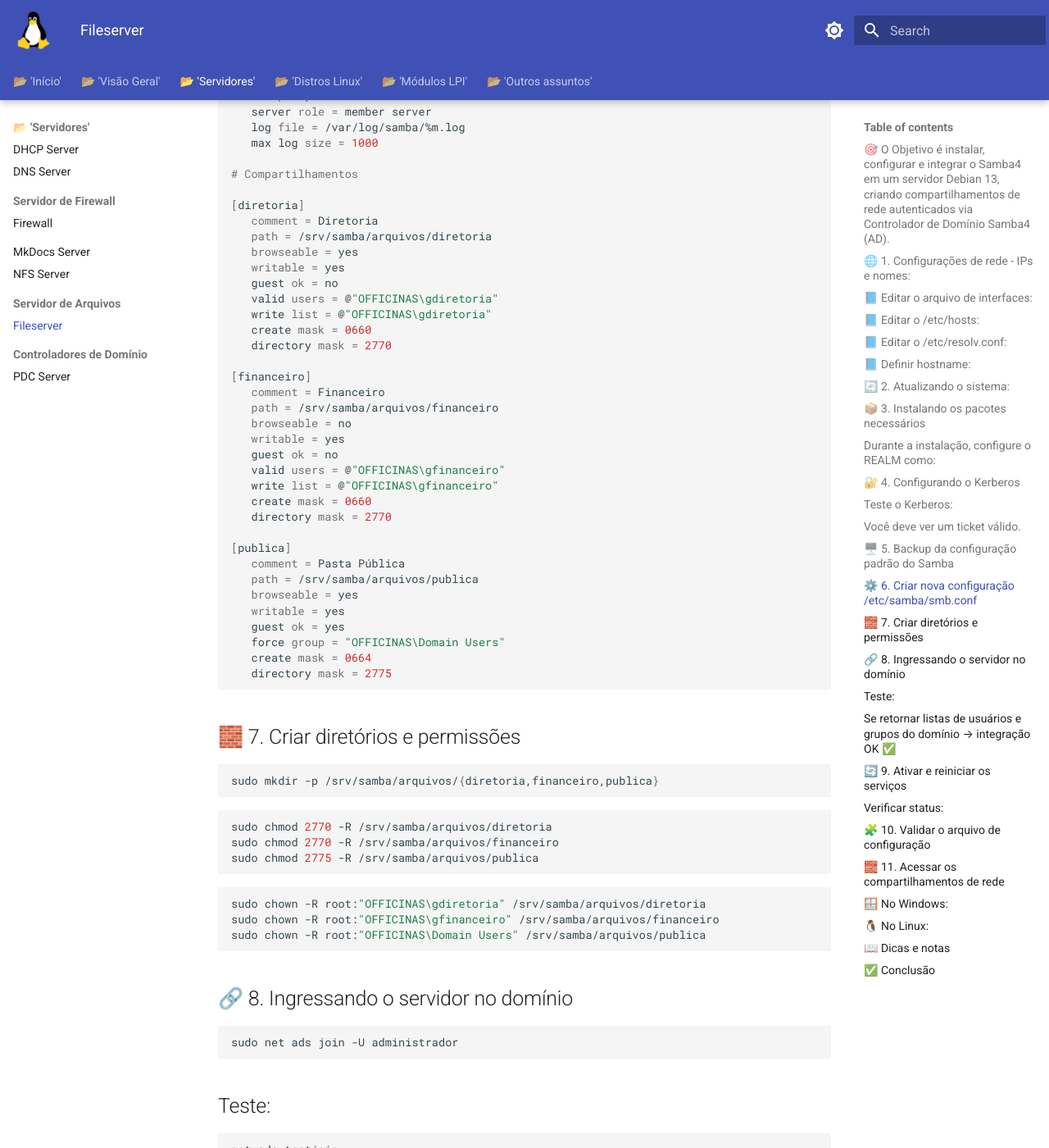
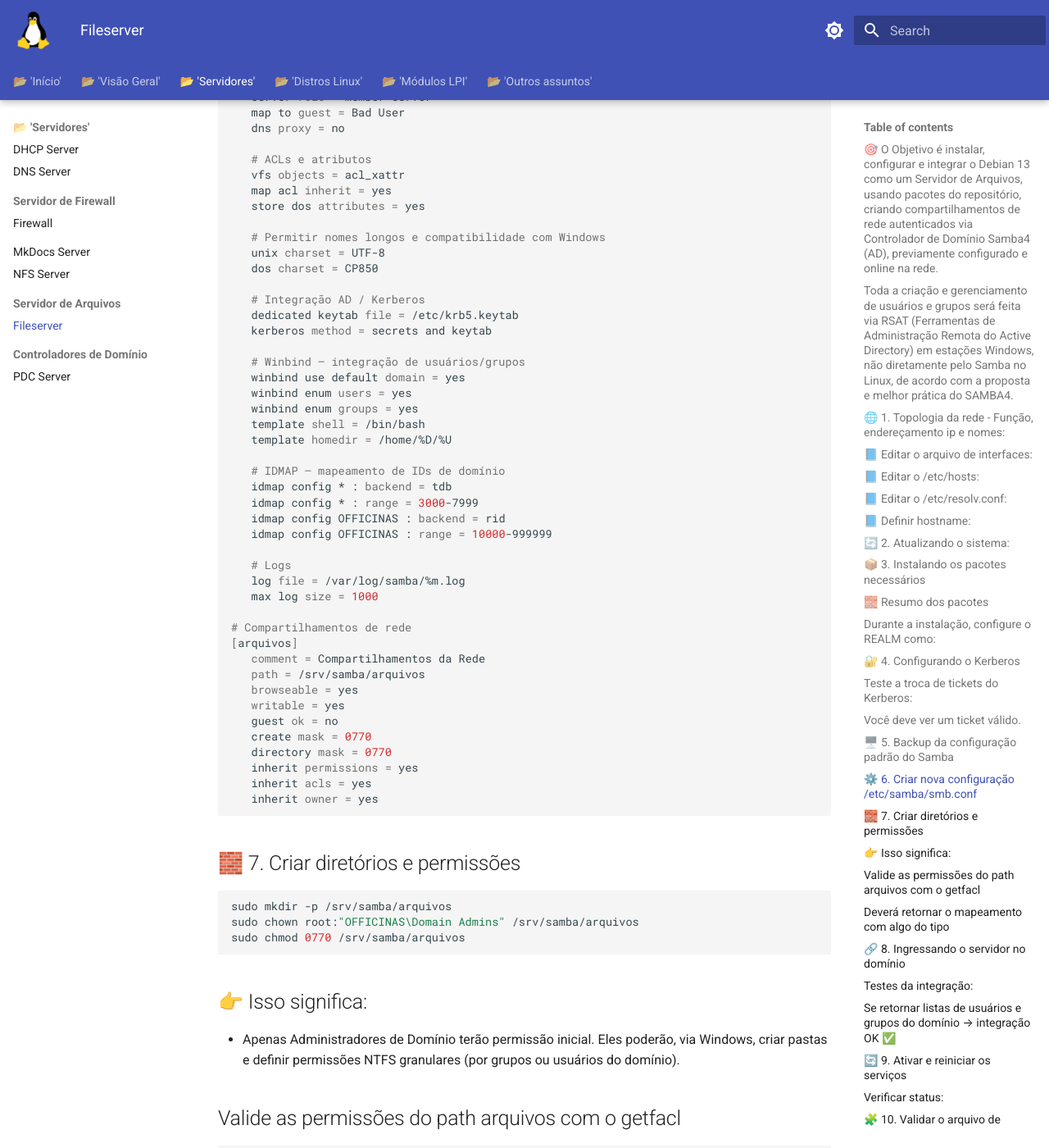
Before and after one commit to educharquero/officinas, an MkDocs documentation site: the page built from docs/Fileserver.md, in a window 1280 px wide and 1400 px high, scrolled down 3217 px. Shown: the whole window at 82% size. Built offline with MkDocs 1.6.1 and Material for MkDocs 9.7.7, drawn with Linux system fonts in a browser that asks for light colours; some of the changed text lies outside the part shown.

Commit message:
Fileserver_rsat

````diff
--- a/docs/Fileserver.md
+++ b/docs/Fileserver.md
@@ -1,21 +1,21 @@
-# 📁 FileServer Debian 13 — Integrado ao Domínio
+# 📁 FileServer integrado ao Domínio
 
-## 🎯 O Objetivo é instalar, configurar e integrar o Samba4 em um servidor Debian 13, criando compartilhamentos de rede autenticados via Controlador de Domínio Samba4 (AD).
+## 🎯 O Objetivo é instalar, configurar e integrar o Debian 13 como um Servidor de Arquivos, usando pacotes do repositório, criando compartilhamentos de rede autenticados via Controlador de Domínio Samba4 (AD), previamente configurado e online na rede.
 
-## 🌐 1. Configurações de rede - IPs e nomes:
+## Toda a criação e gerenciamento de usuários e grupos será feita via RSAT (Ferramentas de Administração Remota do Active Directory) em estações Windows, não diretamente pelo Samba no Linux, de acordo com a proposta e melhor prática do SAMBA4.
+
+## 🌐 1. Topologia da rede - Função, endereçamento ip e nomes:
 
 ```bash
-FileServer: 192.168.70.252
+Firewall:                   SRVFIREWALL       192.168.70.254
 
-Controlador de Domínio (SRVDC01): 192.168.70.253
+Controlador de Domínio:     SRVDC01           192.168.70.253
 
-Gateway/Firewall: 192.168.70.254
+FileServer:                 SRVARQUIVOS       192.168.70.252
 
-Domínio AD: OFFICINAS.EDU
+Domínio AD:                 OFFICINAS.EDU
 
-Workgroup: OFFICINAS
-
-Hostname do servidor: srvarquivos
+Workgroup:                  OFFICINAS
 ```
 
 ## 📘 Editar o arquivo de interfaces:
@@ -28,8 +28,6 @@
 iface enp1s0 inet static
     address 192.168.70.252/24
     gateway 192.168.70.254
-    dns-nameservers 192.168.70.253
-    dns-search officinas.edu
 ```
 
 ## 📘 Editar o /etc/hosts:
@@ -38,14 +36,13 @@
 127.0.0.1   localhost
 127.0.1.1   srvarquivos
 192.168.70.252 srvarquivos.officinas.edu srvarquivos
-192.168.70.253 srvdc01.officinas.edu srvdc01
 ```
 
 ## 📘 Editar o /etc/resolv.conf:
 
 ```bash
+search officinas.edu
 nameserver 192.168.70.253
-search officinas.edu
 ```
 
 ## 📘 Definir hostname:
@@ -58,19 +55,27 @@
 
 ```bash
 sudo apt update && sudo apt full-upgrade -y
-sudo reboot
 ```
 
 ## 📦 3. Instalando os pacotes necessários
 
 ```bash
-sudo apt install samba samba-common-bin winbind libnss-winbind libpam-winbind krb5-user -y
+sudo apt install samba samba-common-bin winbind libnss-winbind libpam-winbind krb5-user acl
 ```
+
+## 🧱 Resumo dos pacotes
+
+* krb5-user	Autenticação Kerberos (tickets, TGT, TGS)	Comunicação segura com o KDC (srvdc01)
+* winbind	Mapeia/traduz usuários/grupos AD → UID/GID locais	Integração com NSS e PAM (NTFS ACLs <--> POSIX GID/UID)
+* samba-common-bin	Ferramentas administrativas (net, smbpasswd, etc.)	Operações SMB e ADS
+* libnss-winbind / libpam-winbind	Integração com login local (NSS e PAM)
 
 ## Durante a instalação, configure o REALM como:
 
 ```bash
-OFFICINAS.EDU
+REALM: OFFICINAS.EDU
+KDC: 192.168.70.253
+Admin server: 192.168.70.253
 ```
 
 ## 🔐 4. Configurando o Kerberos
@@ -95,7 +100,7 @@
     officinas.edu = OFFICINAS.EDU
 ```
 
-## Teste o Kerberos:
+## Teste a troca de tickets do Kerberos:
 
 ```bash
 kinit administrador@OFFICINAS.EDU
@@ -127,16 +132,22 @@
    netbios name = SRVARQUIVOS
    server string = Servidor de Arquivos OFFICINAS
    security = ADS
+   server role = member server
+   map to guest = Bad User
+   dns proxy = no
 
-   # Autenticação via domínio
+   # ACLs e atributos
+   vfs objects = acl_xattr
+   map acl inherit = yes
+   store dos attributes = yes
+
+   # Permitir nomes longos e compatibilidade com Windows
+   unix charset = UTF-8
+   dos charset = CP850
+
+   # Integração AD / Kerberos
    dedicated keytab file = /etc/krb5.keytab
    kerberos method = secrets and keytab
-
-   # IDMAP – mapeamento de IDs de domínio
-   idmap config * : backend = tdb
-   idmap config * : range = 3000-7999
-   idmap config OFFICINAS : backend = rid
-   idmap config OFFICINAS : range = 10000-999999
 
    # Winbind – integração de usuários/grupos
    winbind use default domain = yes
@@ -145,63 +156,52 @@
    template shell = /bin/bash
    template homedir = /home/%D/%U
 
-   # Acesso geral e logs
-   map to guest = Bad User
-   dns proxy = no
-   server role = member server
+   # IDMAP – mapeamento de IDs de domínio
+   idmap config * : backend = tdb
+   idmap config * : range = 3000-7999
+   idmap config OFFICINAS : backend = rid
+   idmap config OFFICINAS : range = 10000-999999
+
+   # Logs
    log file = /var/log/samba/%m.log
    max log size = 1000
 
-# Compartilhamentos
-
-[diretoria]
-   comment = Diretoria
-   path = /srv/samba/arquivos/diretoria
+# Compartilhamentos de rede
+[arquivos]
+   comment = Compartilhamentos da Rede
+   path = /srv/samba/arquivos
    browseable = yes
    writable = yes
    guest ok = no
-   valid users = @"OFFICINAS\gdiretoria"
-   write list = @"OFFICINAS\gdiretoria"
-   create mask = 0660
-   directory mask = 2770
-
-[financeiro]
-   comment = Financeiro
-   path = /srv/samba/arquivos/financeiro
-   browseable = no
-   writable = yes
-   guest ok = no
-   valid users = @"OFFICINAS\gfinanceiro"
-   write list = @"OFFICINAS\gfinanceiro"
-   create mask = 0660
-   directory mask = 2770
-
-[publica]
-   comment = Pasta Pública
-   path = /srv/samba/arquivos/publica
-   browseable = yes
-   writable = yes
-   guest ok = yes
-   force group = "OFFICINAS\Domain Users"
-   create mask = 0664
-   directory mask = 2775
+   create mask = 0770
+   directory mask = 0770
+   inherit permissions = yes
+   inherit acls = yes
+   inherit owner = yes
 ```
 
 ## 🧱 7. Criar diretórios e permissões
 
 ```bash
-sudo mkdir -p /srv/samba/arquivos/{diretoria,financeiro,publica}
-```
-```bash
-sudo chmod 2770 -R /srv/samba/arquivos/diretoria
-sudo chmod 2770 -R /srv/samba/arquivos/financeiro
-sudo chmod 2775 -R /srv/samba/arquivos/publica
+sudo mkdir -p /srv/samba/arquivos
+sudo chown root:"OFFICINAS\Domain Admins" /srv/samba/arquivos
+sudo chmod 0770 /srv/samba/arquivos
 ```
 
+## 👉 Isso significa:
+
+- Apenas Administradores de Domínio terão permissão inicial. Eles poderão, via Windows, criar pastas e definir permissões NTFS granulares (por grupos ou usuários do domínio).
+
+## Valide as permissões do path arquivos com o getfacl
+
 ```bash
-sudo chown -R root:"OFFICINAS\gdiretoria" /srv/samba/arquivos/diretoria
-sudo chown -R root:"OFFICINAS\gfinanceiro" /srv/samba/arquivos/financeiro
-sudo chown -R root:"OFFICINAS\Domain Users" /srv/samba/arquivos/publica
+getfacl /srv/samba/arquivos
+```
+## Deverá retornar o mapeamento com algo do tipo
+
+```bash
+user::rwx
+group:OFFICINAS\Domain Admins:rwx
 ```
 
 ## 🔗 8. Ingressando o servidor no domínio
@@ -210,11 +210,17 @@
 sudo net ads join -U administrador
 ```
 
-## Teste:
+## Testes da integração:
 
 ```bash
 net ads testjoin
+```
+
+```bash
 wbinfo -u
+```
+
+```bash
 wbinfo -g
 ```
 
@@ -224,6 +230,9 @@
 
 ```bash
 sudo systemctl enable smbd nmbd winbind
+```
+
+```bash
 sudo systemctl restart smbd nmbd winbind
 ```
 
@@ -233,7 +242,7 @@
 sudo systemctl status winbind
 ```
 
-## 🧩 10. Validar o arquivo de configuração
+## 🧩 10. Validar o arquivo de configuração smb.conf
 
 ```bash
 testparm
@@ -241,13 +250,25 @@
 
 ## 🧱 11. Acessar os compartilhamentos de rede
 
-## 🪟 No Windows:
+## 🪟 No Windows (usando RSAT) acesse
 
 ```bash
-\\SRVARQUIVOS\diretoria
-\\SRVARQUIVOS\financeiro
-\\SRVARQUIVOS\publica
+\\srvarquivos.officinas.edu\arquivos
 ```
+
+- Crie as pastas (ex: Financeiro, Diretoria, RH, Publica, etc.)
+
+- Clique com o botão direito → Propriedades → Segurança
+
+- Defina permissões por grupos do AD, como:
+
+- OFFICINAS\gfinanceiro
+
+- OFFICINAS\gdiretoria
+
+- OFFICINAS\Domain Users (somente leitura, se desejar)
+
+- O Samba respeitará totalmente essas ACLs (herdadas pelo vfs objects = acl_xattr e inherit acls = yes).
 
 ## 🐧 No Linux:
 
@@ -265,16 +286,18 @@
 
 * Os grupos gdiretoria, gfinanceiro devem existir no domínio (criados no SRVDC01 Samba4).
 
+* O módulo acl_xattr permite armazenar as permissões no formato NTFS
+
 
 ## ✅ Conclusão
 
-Este servidor agora:
+* O Linux só define permissões iniciais amplas.
 
-* Autentica usuários diretamente no Controlador de Domínio Samba4 (192.168.70.253);
+* O Windows administra toda a hierarquia de subpastas e ACLs, via GUI (RSAT / Explorer).
 
-* Gerencia permissões por grupos de domínio;
+* A autenticação e controle de acesso continuam centralizados no AD (Samba4).
 
-* Oferece compartilhamentos com controle centralizado pelo AD.
+* Você mantém compatibilidade total com ambientes Windows, incluindo herança de permissões e auditoria.
 
 
 THAT'S ALL FOLKS
````
Also changed, not shown: site/search/search_index.json.
